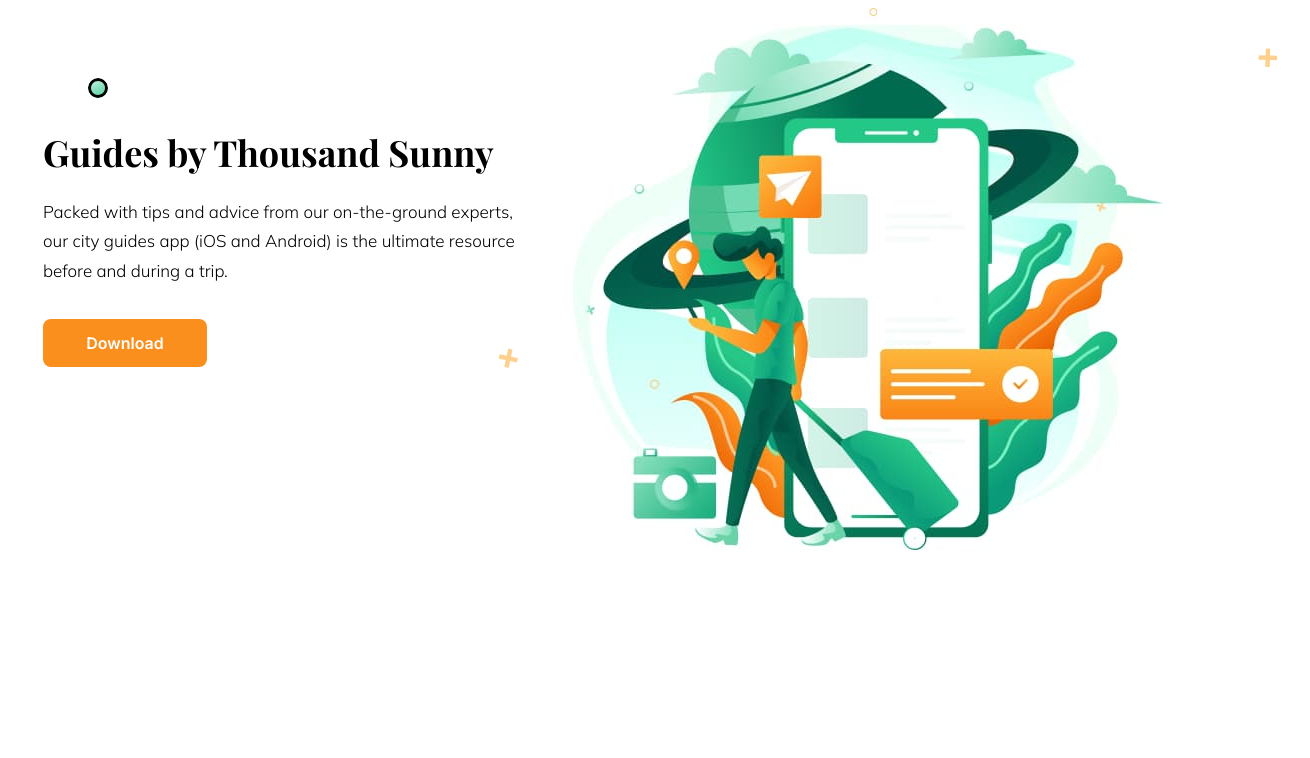
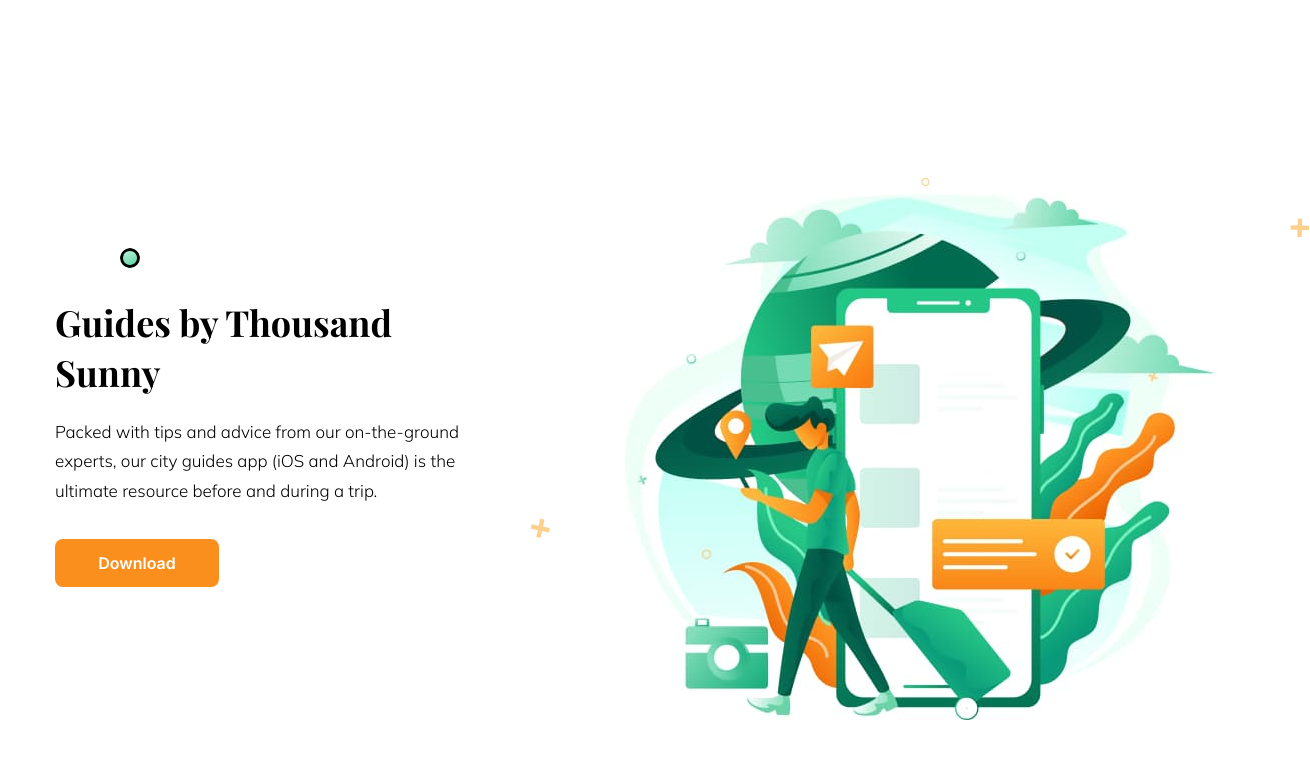
Before and after one commit to Raisiya/tour-and-travel-website, a plain HTML site: page index.html in a window 1280 px wide. Shown: the whole page, 1310 px wide, since content can reach past the window. Drawn offline with nearby package versions, Linux system fonts and the light colour scheme.

Commit message:
добавила марджины

```diff
--- a/css/style.css
+++ b/css/style.css
@@ -31,20 +31,21 @@ body {
   background-color: var(--background-color);
 }
 /* ---Guides--- */
-
 .guides {
-  background-color: var(--background-color);
-  width: 1200px;
+  padding-top: 170px;
+  padding-bottom: 250px;
 }
 .container {
   width: 1200px;
   padding: 0px 15px;
-  margin: 0px auto;
+  margin-left: auto;
+  margin-right: auto;
   /* outline: 2px solid tomato; */
 }
 .guides-describe {
-  margin-right: 50px;
-  width: 480px;
+  margin-right: auto;
+  margin-left: 0;
+  width: 460px;
   height: 303px;
 }
 .guides-container {
--- a/index.html
+++ b/index.html
@@ -26,8 +26,9 @@
             <svg class="guides-icon" width="20" height="20">
                 <use href="./images/icons.svg#icon-element3"></use>
             </svg>
+
             <div class="guides-describe">
-                <h2 class="guides-title">Guides by Thousand
+                <h2 class="guides-title">Guides by Thousand</br>
                 Sunny</h2>
                 <p class="guides-text" >Packed with tips and advice from our on-the-ground experts, our city guides app (iOS and Android) is the ultimate
                 resource before and during a trip.</p>
```
Also changed, not shown: images/element2.svg (added).
